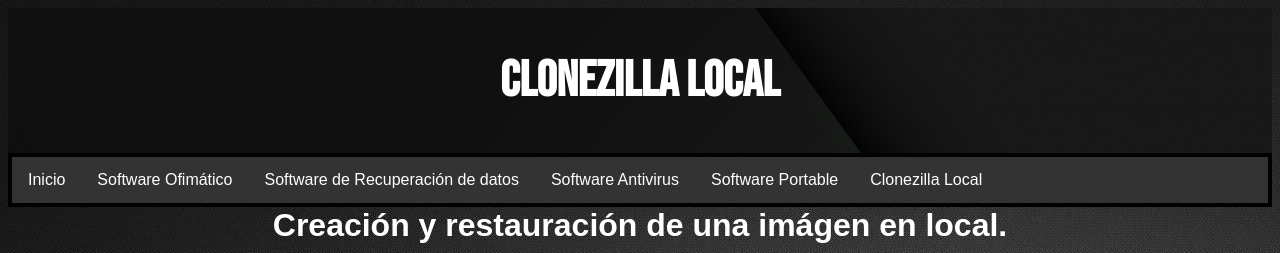
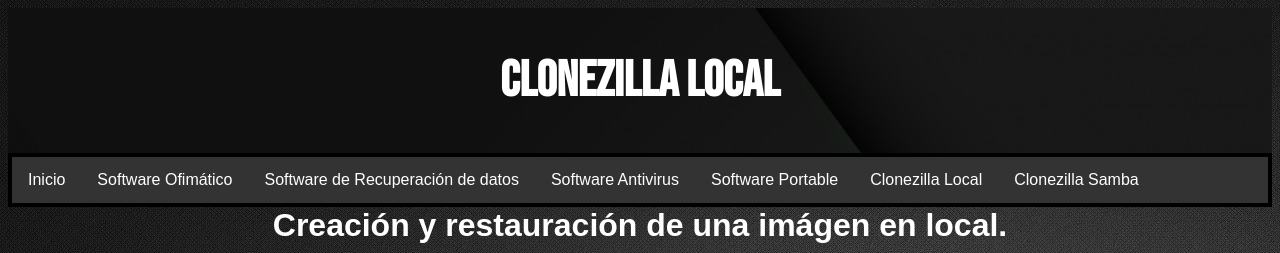
Before and after one commit to ASIRrincon/asirrincon.github.io, a plain HTML site: page pages/clonezilla.html in a window 1280 px wide. Shown: the top 253 px of the page. Drawn offline with nearby package versions, Linux system fonts and the light colour scheme.

Commit message:
Update clonezilla.html

```diff
--- a/pages/clonezilla.html
+++ b/pages/clonezilla.html
@@ -27,6 +27,7 @@
       <li id="mantivirus"><a href="../pages/antivirus.html">Software Antivirus</a></li>
       <li id="mportable"><a href="../pages/portable.html">Software Portable</a></li>
       <li id="mclonezilla"><a href="../pages/clonezilla.html">Clonezilla Local</a></li>
+      <li id="mclonezilla2"><a href="../pages/clonezilla2.html">Clonezilla Samba</a></li>
 
     </ul>
   </nav>
```
